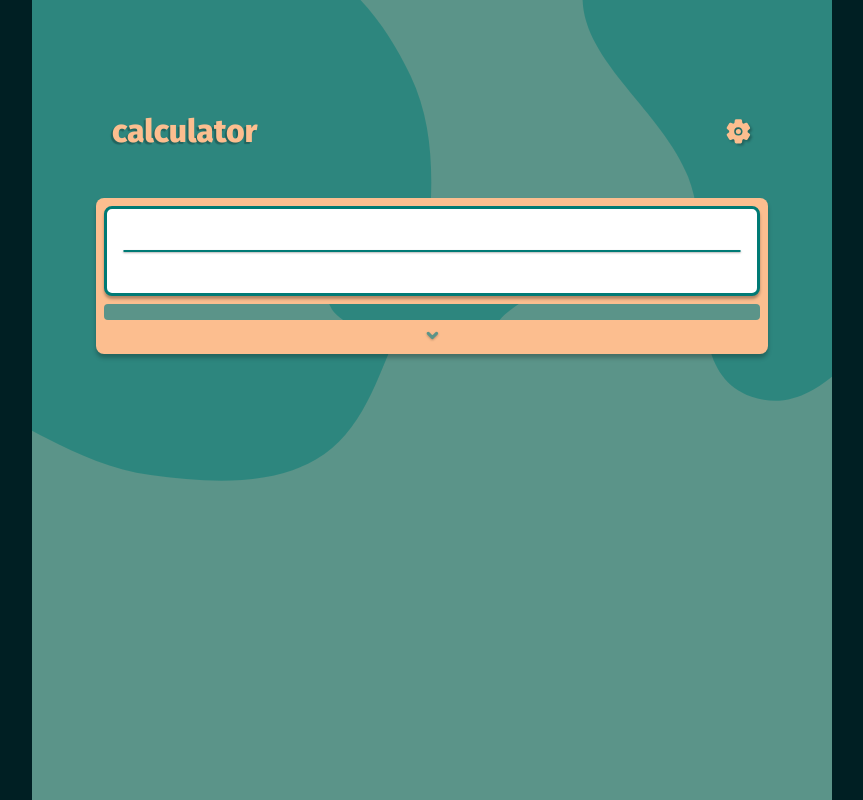
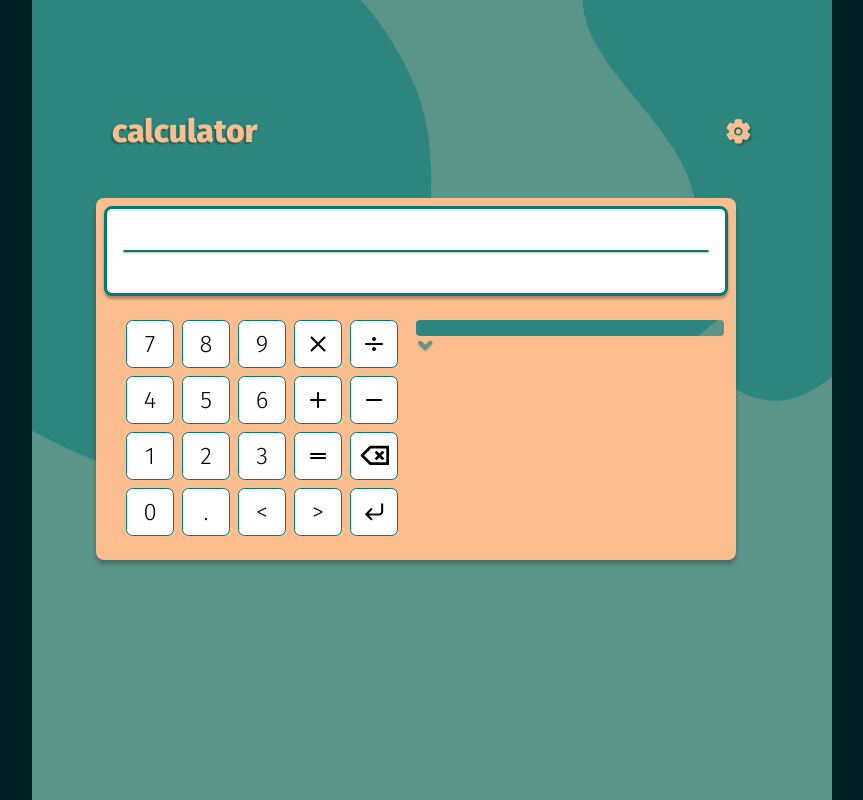
Before and after one commit to bababubudev/CalculatorJs, a React (Vite) app: page / in a window 1280 px wide. Shown: the whole page, without its empty margins (208-1071 px from the left). Built offline with nearby package versions, Linux system fonts and the light colour scheme.

Commit message:
Styling work in progress. Keypad not implemented

```diff
--- a/src/components/CalculationForm.tsx
+++ b/src/components/CalculationForm.tsx
@@ -13,6 +13,7 @@ function CalculationForm({ inputValue, setInput, calculation, onSubmit }: Calcul
       className="userinput"
       onSubmit={onSubmit}
     >
+      <div className="input-output">
         <input
           type="text"
           className="input"
@@ -24,7 +25,8 @@ function CalculationForm({ inputValue, setInput, calculation, onSubmit }: Calcul
         <p className="show-input">
           {calculation}
         </p>
-    </form>
+      </div>
+    </form >
   );
 }
 
--- a/src/pages/Calculator.tsx
+++ b/src/pages/Calculator.tsx
@@ -4,6 +4,12 @@ import type { ComparisonObject } from "../evaluator";
 import evaluateExpression from "../evaluator";
 import CalculationForm from "../components/CalculationForm";
 import { IoIosArrowDown } from "react-icons/io";
+import {
+  CgMathDivide, CgMathEqual,
+  CgClose, CgMathPlus,
+  CgMathMinus, CgBackspace,
+  CgCornerDownLeft
+} from "react-icons/cg";
 
 function Calculator() {
   const [history, setHistory] = useState<string[]>([]);
@@ -77,13 +83,45 @@ function Calculator() {
 
 
   return (
-    <div className={`calculator ${historyShown ? "history-shown" : ""}`}>
+    <div className="calculator">
       <CalculationForm
         inputValue={inputValue}
         setInput={setInputValue}
         onSubmit={onCalculationSubmit}
         calculation={calculate()}
       />
+      <div className={`hidables ${historyShown ? "history-shown" : ""}`}>
+        <div className="keypad">
+          <div className="row row1">
+            <button type="button">7</button>
+            <button type="button">8</button>
+            <button type="button">9</button>
+            <button type="button"><CgClose /></button>
+            <button type="button"><CgMathDivide /></button>
+          </div>
+          <div className="row row2">
+            <button type="button">4</button>
+            <button type="button">5</button>
+            <button type="button">6</button>
+            <button type="button"><CgMathPlus /></button>
+            <button type="button"><CgMathMinus /></button>
+          </div>
+          <div className="row row3">
+            <button type="button">1</button>
+            <button type="button">2</button>
+            <button type="button">3</button>
+            <button type="button"><CgMathEqual /></button>
+            <button type="button"><CgBackspace /></button>
+          </div>
+          <div className="row row4">
+            <button type="button">0</button>
+            <button type="button">.</button>
+            <button type="button">&lt;</button>
+            <button type="button">&gt;</button>
+            <button type="button"><CgCornerDownLeft /></button>
+          </div>
+        </div>
+        <div className="history-control">
           <History
             history={history}
             removeFromHistory={removeFromHistory}
@@ -93,9 +131,12 @@ function Calculator() {
           <button
             type="button"
             onClick={() => setHistoryShown(prev => !prev)}
+            className="show-hide-btn"
           >
             <IoIosArrowDown />
           </button>
+        </div>
+      </div>
     </div>
   );
 }
--- a/src/styles/Calculator.scss
+++ b/src/styles/Calculator.scss
@@ -7,12 +7,20 @@
   z-index: 1000;
   position: relative;
 
-  min-width: max(10ch, 30vw);
+  max-width: max(20vw, 40rem);
 
   background: var(--col-tertiary);
   padding: 0.5rem;
   border-radius: 0.5rem;
   box-shadow: 0px 4px 4px rgba(0, 0, 0, 0.25);
+
+  .hidables {
+    display: grid;
+    grid-template-columns: 1fr 1fr;
+    row-gap: 1rem;
+    margin: 1rem 0.25rem;
+
+    .history-control {
 
       .history-div {
         height: 0;
@@ -25,6 +33,24 @@
         }
       }
 
+      .show-hide-btn {
+        border: none;
+        background: none;
+        cursor: pointer;
+        grid-column: span 2;
+
+        svg {
+          color: var(--col-primary);
+          width: 2.5ch;
+          height: 2.5ch;
+          stroke-width: 60;
+          transform: rotate(0deg);
+          transition: transform 0.3s ease-out;
+          filter: drop-shadow(0px 1px 1px hsla(0, 0%, 0%, 0.25));
+        }
+      }
+    }
+
     &.history-shown .history-div {
       li {
         opacity: 1;
@@ -32,38 +58,53 @@
 
       cursor: default;
       opacity: 1;
-    height: var(--history-height);
+      height: 100%;
     }
 
-  button {
-    border: none;
-    background: none;
-    cursor: pointer;
-
+    &.history-shown .show-hide-btn {
       svg {
-      color: var(--col-primary);
-      width: 2ch;
-      height: 2ch;
-      stroke-width: 60;
-      transform: rotate(0deg);
-      transition: transform 0.3s ease-out;
-      filter: drop-shadow(0px 1px 1px hsla(0, 0%, 0%, 0.25));
-    }
-  }
-
-  &.history-shown svg {
         transform: rotate(-180deg);
         transition: transform 0.3s ease-out;
         filter: drop-shadow(0px -1px 1px hsla(0, 0%, 0%, 0.25));
       }
     }
 
-@keyframes squish-out {
-  from {
-    height: 0;
+    .keypad {
+      display: grid;
+
+      justify-content: center;
+      gap: 0.5rem;
+
+      .row {
+        display: grid;
+        grid-template-columns: repeat(5, 1fr);
+        gap: 0.5rem;
+
+        justify-items: center;
+
+        button {
+          display: grid;
+          font-family: "Light", monospace;
+          font-size: 1.5rem;
+
+          background: var(--col-white, #fff);
+          border: 1px solid var(--col-secondary);
+          border-radius: 0.5ch;
+
+          width: 3rem;
+          aspect-ratio: 1;
+
+          align-items: center;
+          justify-content: center;
         }
-  to {
-    height: var(--history-height);
-    display: grid;
+
+        &.row3 button:last-child {
+          svg {
+            width: 2.5ch;
+            height: 2.5ch;
           }
         }
+      }
+    }
+  }
+}
--- a/src/styles/components/CalculationForm.scss
+++ b/src/styles/components/CalculationForm.scss
@@ -1,4 +1,5 @@
 form {
+  .input-output {
     display: grid;
     gap: 1ch;
 
@@ -38,7 +39,9 @@ form {
       }
     }
 
-  p, input {
+    p,
+    input {
       font-size: 1rem;
     }
   }
+}
--- a/src/styles/components/History.scss
+++ b/src/styles/components/History.scss
@@ -3,7 +3,6 @@
   grid-template-rows: repeat(1fr, 4);
   align-items: start;
   position: relative;
-  height: var(--history-height, 160px);
 
   background-color: var(--col-primary);
   border-radius: 0.25rem;
@@ -53,4 +52,5 @@
   top: 50%;
   left: 50%;
   transform: translate(-50%, -50%);
+  width: 400px;
 }
--- a/src/styles/fonts.scss
+++ b/src/styles/fonts.scss
@@ -1,27 +1,29 @@
 @font-face {
   font-family: "FiraSans";
   src: local("FiraSans-Regular"),
-  url("../fonts/Fira-Sans/FiraSans-Regular.ttf")
-  format("truetype");
+    url("../fonts/Fira-Sans/FiraSans-Regular.ttf") format("truetype");
 }
 
 @font-face {
   font-family: "Light";
   src: local("FiraSans-Light"),
-  url("../fonts/Fira-Sans/FiraSans-Light.ttf")
-  format("truetype");
+    url("../fonts/Fira-Sans/FiraSans-Light.ttf") format("truetype");
+}
+
+@font-face {
+  font-family: "Bold";
+  src: local("FiraSans-Bold"),
+    url("../fonts/Fira-Sans/FiraSans-Bold.ttf") format("truetype");
 }
 
 @font-face {
   font-family: "ExtraBold";
   src: local("FiraSans-ExtraBold"),
-  url("../fonts/Fira-Sans/FiraSans-ExtraBold.ttf")
-  format("truetype");
+    url("../fonts/Fira-Sans/FiraSans-ExtraBold.ttf") format("truetype");
 }
 
 @font-face {
   font-family: "ExtraLight";
   src: local("FiraSans-ExtraLight"),
-  url("../fonts/Fira-Sans/FiraSans-ExtraLight.ttf")
-  format("truetype");
+    url("../fonts/Fira-Sans/FiraSans-ExtraLight.ttf") format("truetype");
 }
--- a/src/styles/style.scss
+++ b/src/styles/style.scss
@@ -9,8 +9,6 @@
   --col-secondary: #007A75;
   --col-tertiary: #FCBE8F;
   --col-accent: #FF0021;
-
-  --history-height: 160px;
 }
 
 * {
@@ -55,10 +53,10 @@ main {
   }
 }
 
-@media screen and (max-width: 750px) {
+@media screen and (max-width: 650px) {
   .content {
-    min-width: auto;
-    padding: 2rem;
+    min-width: max(100vw, 22rem);
+    padding: 1rem;
 
     .blobs {
       &>* {
@@ -79,14 +77,31 @@ main {
     }
 
     .calculator {
-      padding: 0.5rem;
+      padding: 0.25rem;
+
+      .hidables {
+        display: grid;
+        grid-template-columns: none;
+        grid-template-rows: 1fr 1fr;
+
+        .show-hide-btn {
+          grid-column: auto;
+        }
+      }
     }
   }
 }
 
-@media screen and (min-width: 750px) and (max-width: 1200px) {
+@media screen and (min-width: 650px) and (max-width: 1200px) {
   .content {
     min-width: 40rem;
     padding: 2rem;
   }
 }
+
+@media screen and (min-width: 1200px) {
+  form .keypad {
+    display: grid;
+    justify-content: end;
+  }
+}
```
Lines whose indentation alone changed are shown as unchanged.
